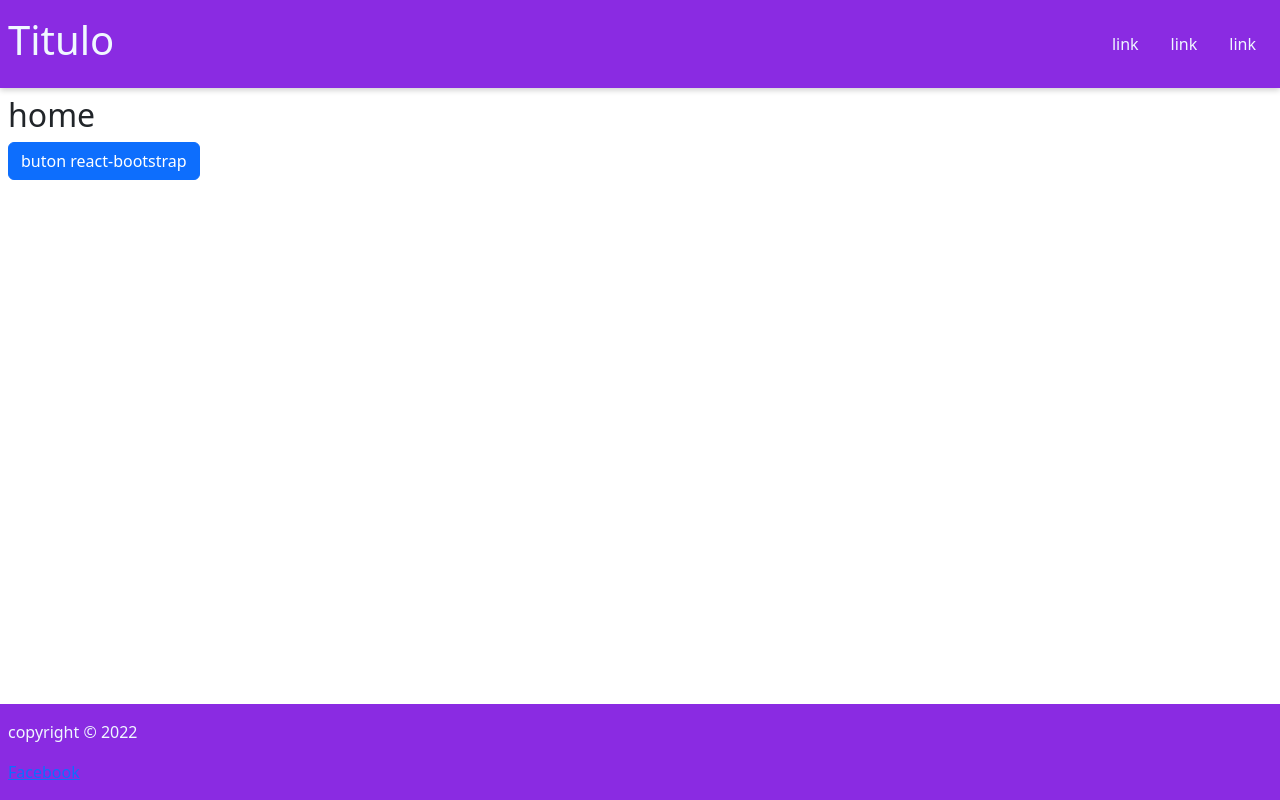
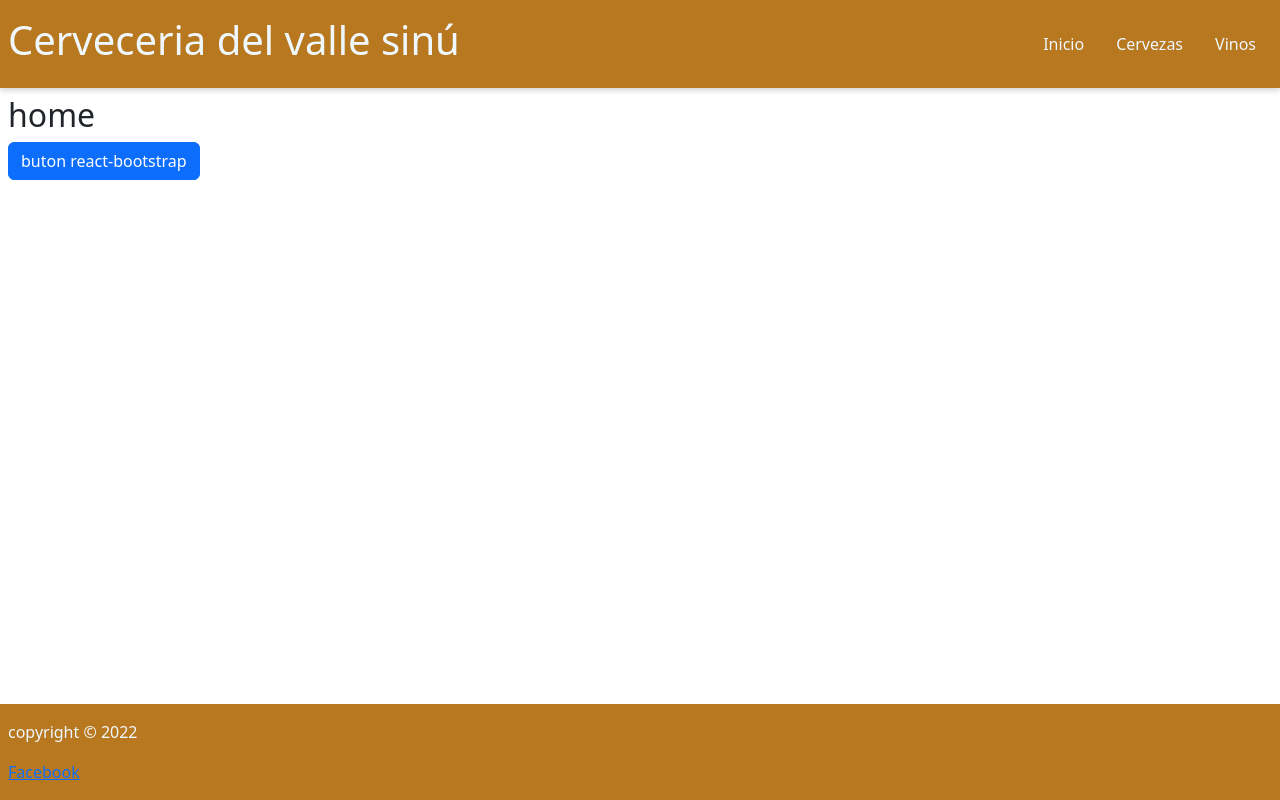
Before and after one commit to JuanAlejo-Rivera/EntregaFianal-Rivera, a React (Create React App) app: page / in a window 1280 px wide. Built offline with nearby package versions, Linux system fonts and the light colour scheme.

Commit message:
Cambios entrega

```diff
--- a/src/components/Header.js
+++ b/src/components/Header.js
@@ -2,7 +2,7 @@ import Nav from "./NavBar";
 const Header = () => {
     return (
         <header className="header">
-            <h1 className="headerTitle">Titulo</h1>
+            <h1 className="headerTitle">Cerveceria del valle sinú</h1>
             <Nav isHeader={true}/>
         </header>
     )
--- a/src/components/NavBar.js
+++ b/src/components/NavBar.js
@@ -3,9 +3,9 @@ const Nav = (parametro) => {
     if (parametro.isHeader) {
         return (
             <nav className="header_navbar">
-                <a className="header__link" href="#">link</a>
-                <a className="header__link" href="#">link</a>
-                <a className="header__link" href="#">link</a>
+                <a className="header__link" href="#">Inicio</a>
+                <a className="header__link" href="#">Cervezas</a>
+                <a className="header__link" href="#">Vinos</a>
             </nav>
         )
     } else {
--- a/src/index.scss
+++ b/src/index.scss
@@ -31,7 +31,7 @@ body,
 
 
 .header {
-  background-color: blueviolet;
+  background-color: rgb(183,120,31);
   color: aliceblue;
   padding: 1rem 0.5rem;
   display: flex;
@@ -52,7 +52,7 @@ main {
 }
 
 footer {
-  background-color: blueviolet;
+  background-color: rgb(183,120,31);
   color: aliceblue;
   padding: 1rem 0.5rem;
   font-size: 0.75 rem;
```
